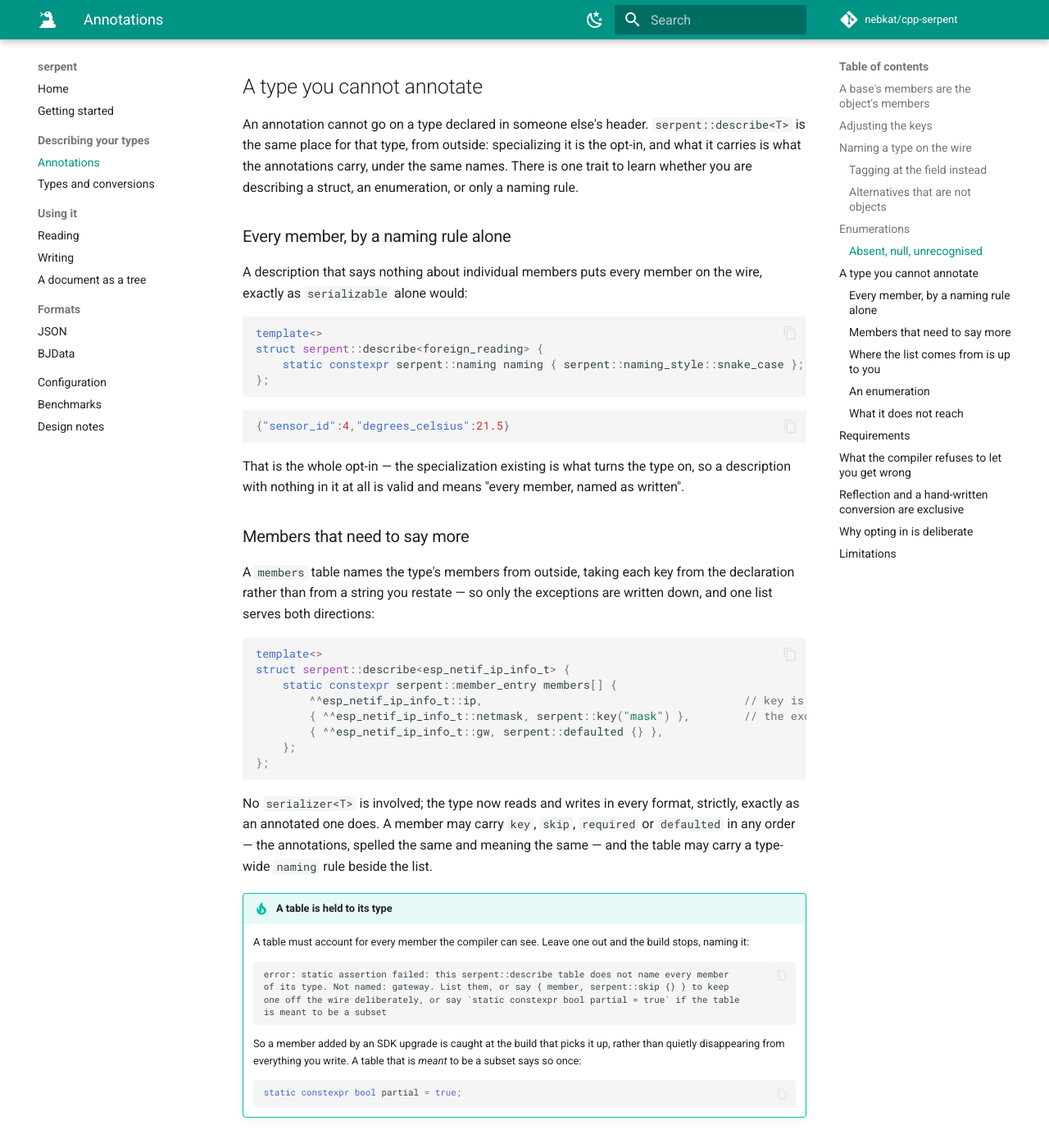
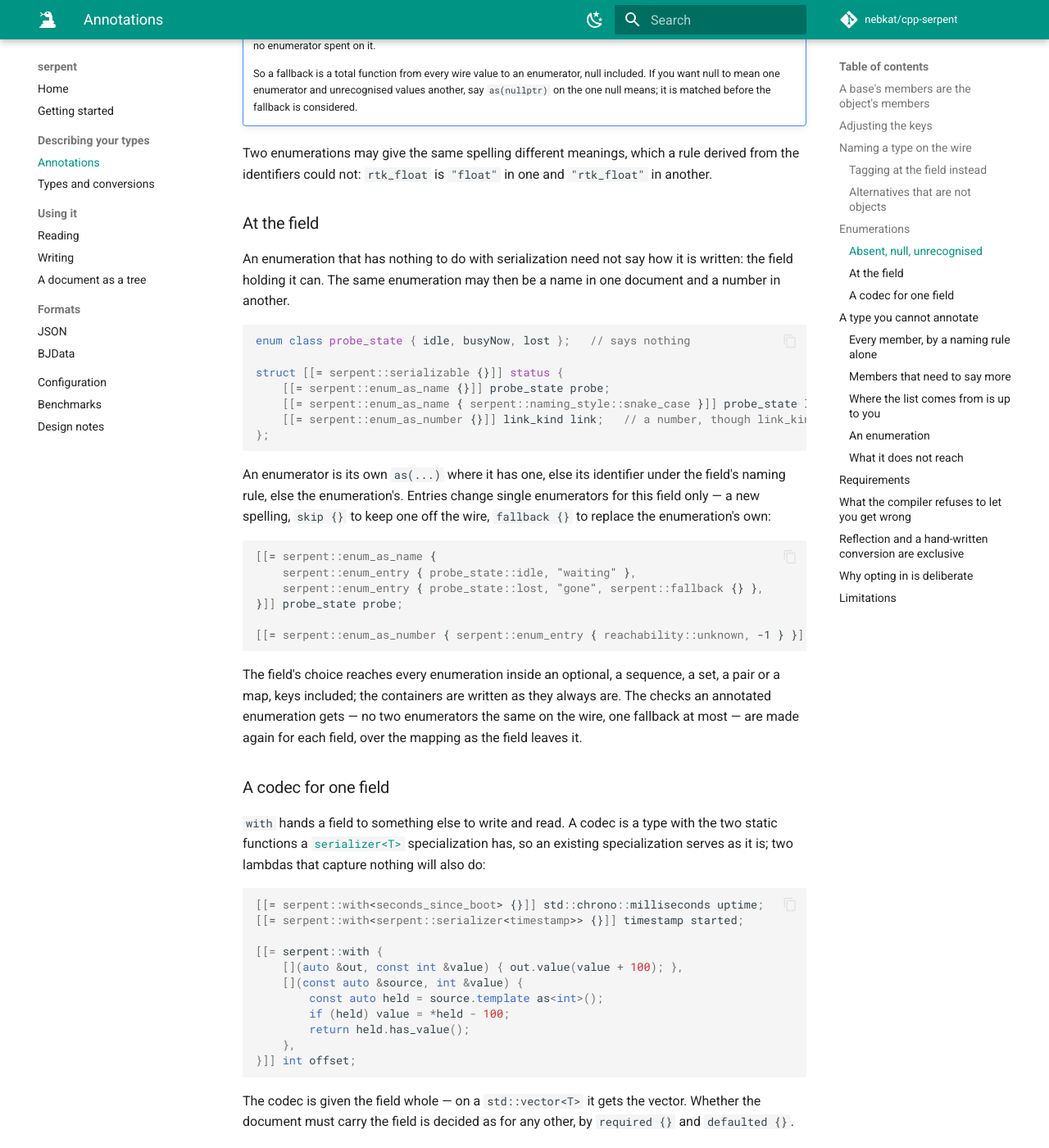
Before and after one commit to nebkat/cpp-serpent, an MkDocs documentation site: the page built from docs/reflection.md, in a window 1280 px wide and 1400 px high, scrolled down 5359 px. Shown: the whole window at 82% size. Built offline with MkDocs 1.6.1 and Material for MkDocs 9.7.7, drawn with Linux system fonts in a browser that asks for light colours; comment, search, counter and statistics services are not loaded; some of the changed text lies outside the part shown.

Commit message:
feat(reflect): Let a field say how its value is written
An enumeration had to be annotated to be written by name, which puts a
serialization concern on types that have nothing to do with one, and fixes
one form for every document the enumeration appears in. Three annotations on
the field instead:

- enum_as_name {style, entries...} writes the enumerations in it by name,
  whatever the enumeration says, under the field's naming rule or the
  enumeration's own; entries rename, skip or make a fallback of single
  enumerators for this field alone.
- enum_as_number {entries...} writes them as numbers, so a named enumeration
  can still go into a compact document.
- with<Codec> {} or with { write, read } hands the field to a codec with the
  shape of a serializer<T>, or to two capture-free lambdas.

The enum annotations reach through optionals, sequences, sets, pairs and
maps, keys included. Collisions, a second fallback, an annotation on a field
with no enumeration and two codecs on one field are compile errors.

Every generated reader and writer used to special-case serpent::tagged for
itself. They now ask one hook, detail::projected / member_is_projected, which
tagged goes through too - and which the fast paths for a fixed-width number,
a boolean and a short string must consult, or a codec on such a field is
silently skipped.

````diff
--- a/docs/reflection.md
+++ b/docs/reflection.md
@@ -70,6 +70,9 @@
 | `tagged("key")` | a variant field | the same, decided at the field instead of on the alternatives |
 | `as(...)` | an enumerator | what it is on the wire, where its identifier will not do |
 | `fallback {}` | an enumerator | the one to use when nothing matches, in both directions |
+| `enum_as_name {...}` | a field | writes the enumerations in it by name, whatever they say themselves &mdash; see [At the field](#at-the-field) |
+| `enum_as_number {...}` | a field | writes them as numbers, whatever they say themselves |
+| `with<Codec> {}` / `with { write, read }` | a field | writes and reads it with these instead of by its type &mdash; see [A codec for one field](#a-codec-for-one-field) |
 
 Styles: `as_written`, `snake_case`, `screaming_snake_case`, `kebab_case`, `camel_case`,
 `pascal_case`.
@@ -233,6 +236,63 @@
 
 Two enumerations may give the same spelling different meanings, which a rule derived from the
 identifiers could not: `rtk_float` is `"float"` in one and `"rtk_float"` in another.
+
+### At the field
+
+An enumeration that has nothing to do with serialization need not say how it is written: the
+field holding it can. The same enumeration may then be a name in one document and a number in
+another.
+
+```cpp
+enum class probe_state { idle, busyNow, lost };   // says nothing
+
+struct [[= serpent::serializable {}]] status {
+    [[= serpent::enum_as_name {}]] probe_state probe;                                    // "busyNow"
+    [[= serpent::enum_as_name { serpent::naming_style::snake_case }]] probe_state last;  // "busy_now"
+    [[= serpent::enum_as_number {}]] link_kind link;   // a number, though link_kind is named
+};
+```
+
+An enumerator is its own `as(...)` where it has one, else its identifier under the field's naming
+rule, else the enumeration's. Entries change single enumerators for this field only &mdash; a new
+spelling, `skip {}` to keep one off the wire, `fallback {}` to replace the enumeration's own:
+
+```cpp
+[[= serpent::enum_as_name {
+    serpent::enum_entry { probe_state::idle, "waiting" },
+    serpent::enum_entry { probe_state::lost, "gone", serpent::fallback {} },
+}]] probe_state probe;
+
+[[= serpent::enum_as_number { serpent::enum_entry { reachability::unknown, -1 } }]] reachability reach;
+```
+
+The field's choice reaches every enumeration inside an optional, a sequence, a set, a pair or a
+map, keys included; the containers are written as they always are. The checks an annotated
+enumeration gets &mdash; no two enumerators the same on the wire, one fallback at most &mdash; are
+made again for each field, over the mapping as the field leaves it.
+
+### A codec for one field
+
+`with` hands a field to something else to write and read. A codec is a type with the two static
+functions a [`serializer<T>`](types.md#specialize-the-serializer) specialization has, so an
+existing specialization serves as it is; two lambdas that capture nothing will also do:
+
+```cpp
+[[= serpent::with<seconds_since_boot> {}]] std::chrono::milliseconds uptime;
+[[= serpent::with<serpent::serializer<timestamp>> {}]] timestamp started;
+
+[[= serpent::with {
+    [](auto &out, const int &value) { out.value(value + 100); },
+    [](const auto &source, int &value) {
+        const auto held = source.template as<int>();
+        if (held) value = *held - 100;
+        return held.has_value();
+    },
+}]] int offset;
+```
+
+The codec is given the field whole &mdash; on a `std::vector<T>` it gets the vector. Whether the
+document must carry the field is decided as for any other, by `required {}` and `defaulted {}`.
 
 ## A type you cannot annotate
 
@@ -441,6 +501,9 @@ error rather than something you find by reading a document that came out wrong:
 | `required {}` and `defaulted {}` together | they are opposites |
 | `skip {}` beside `key("…")` | a member that is not in the document has no key |
 | `as(…)` or `naming {…}` on a data member | both belong somewhere else |
+| a field's `enum_as_name` / `enum_as_number` making two enumerators one wire value, or naming two fallbacks | the same as on the enumeration, checked per field |
+| `enum_as_name` / `enum_as_number` on a field with no enumeration in it | there is nothing for it to do |
+| more than one of `with`, `enum_as_name`, `enum_as_number` and `tagged` on one field | nothing says which |
 
 Each names what it found:
 
````
Also changed, not shown: 11 other files.
